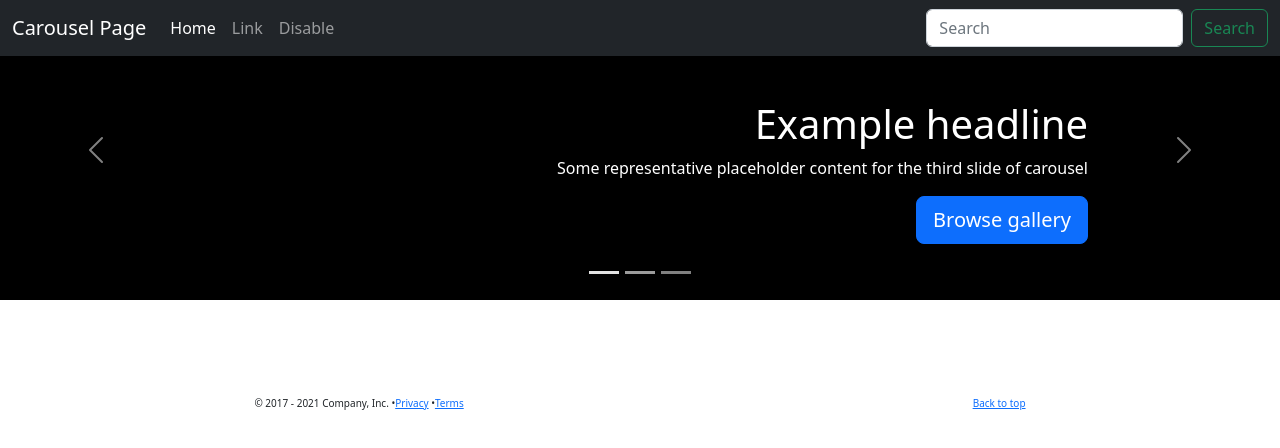
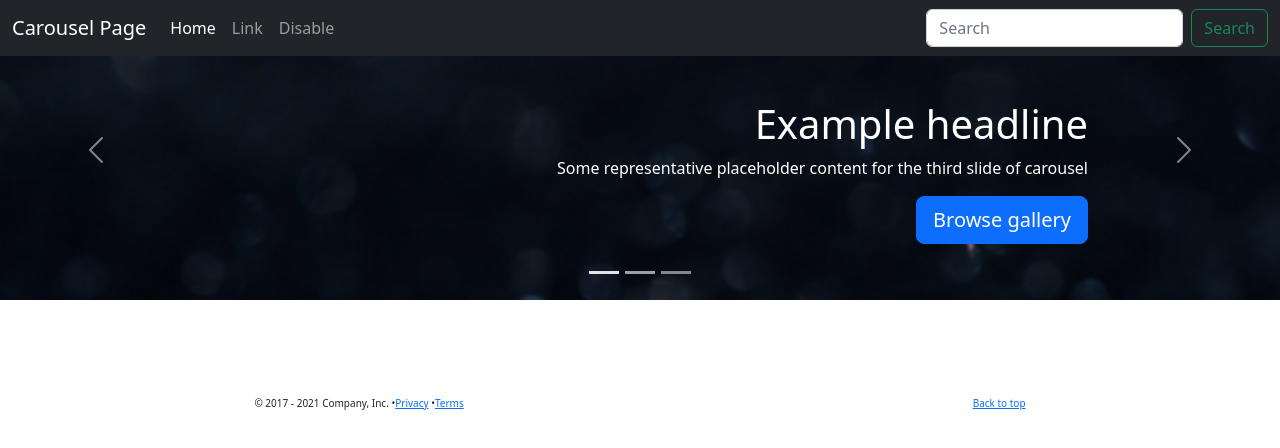
Before and after one commit to Tran321/lab18, a plain HTML site: page index.html in a window 1280 px wide. Drawn offline with nearby package versions, Linux system fonts and the light colour scheme.

Commit message:
style.css
Thay đường dẫn ảnh

```diff
--- a/style.css
+++ b/style.css
@@ -5,19 +5,19 @@
 .bg-img1 {
   background-color: #000;
   background-size: cover;
-  background-image: url("images/pngtree-1159556.png");
+  background-image: url("pngtree-1159556.png");
   height: 300px;
 }
 .bg-img2 {
   background-color: #000;
   background-size: cover;
-  background-image: url("images/Pngtree-582421.jpg");
+  background-image: url("Pngtree-582421.jpg");
   height: 300px;
 }
 .bg-img3 {
   background-color: #000;
   background-size: cover;
-  background-image: url(images/M-unsplash.jpg);
+  background-image: url(M-unsplash.jpg);
   height: 300px;
 }
 
```
